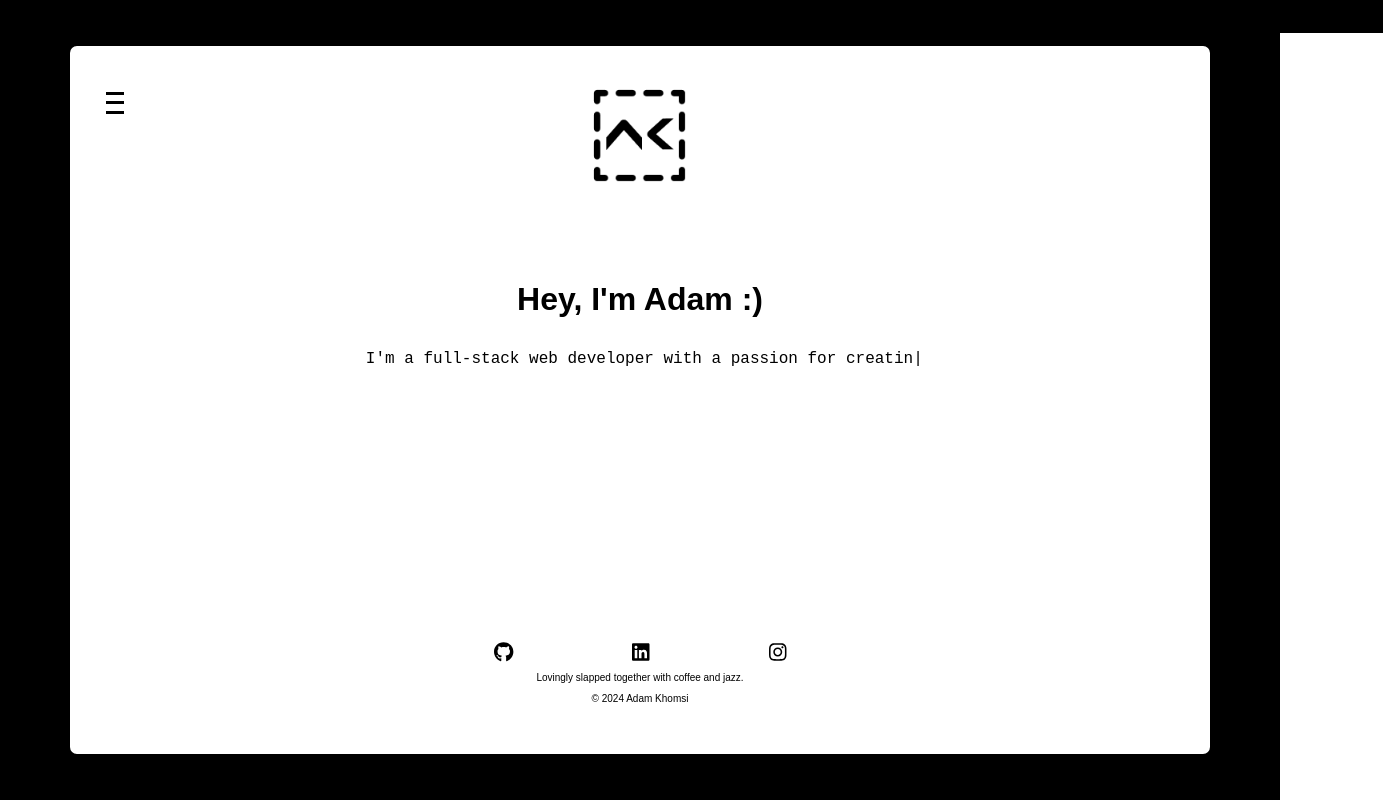
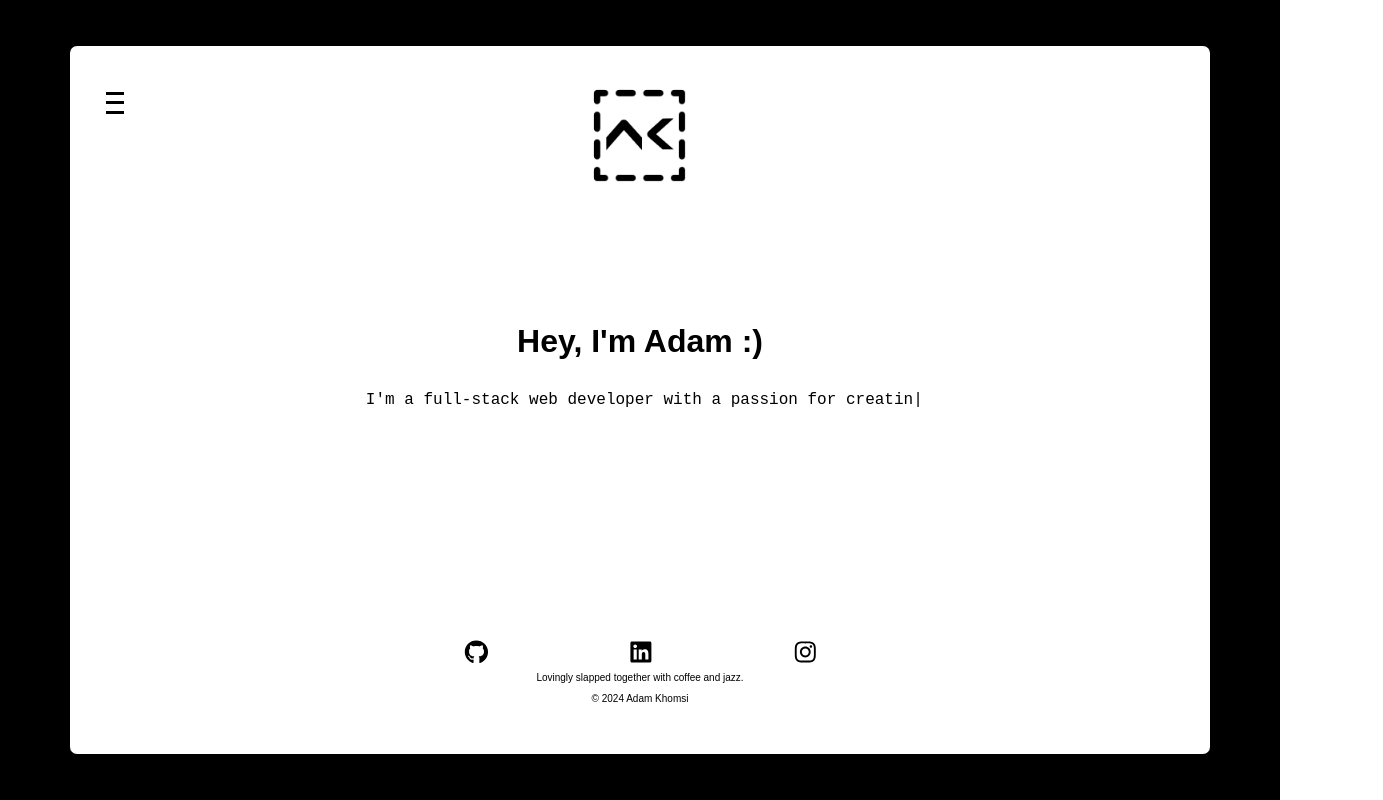
Before and after one commit to mikadosham/adam-khomsi, a React (Create React App) app: page / in a window 1280 px wide. Shown: the whole page, 1383 px wide, since content can reach past the window. Built offline with nearby package versions, Linux system fonts and the light colour scheme; a web font is replaced by a local one.

Commit message:
updated fade fx

```diff
--- a/src/App.js
+++ b/src/App.js
@@ -27,16 +27,12 @@ function Home() {
           showHome={showPortfolio}
         />
         <main>
-          {!showPortfolio && (
-            <div className={`fade-in`}>
-              <Typewriter text={introText} />
-            </div>
-          )}
-          {showPortfolio && (
-            <div className={`fade-in`}>
-              <Portfolio />
-            </div>
-          )}
+          <div className={showPortfolio ? "fade-out" : "fade-in"}>
+            {!showPortfolio && <Typewriter text={introText} />}
+          </div>
+          <div className={showPortfolio ? "fade-in" : "fade-out"}>
+            {showPortfolio && <Portfolio />}
+          </div>
         </main>
         <Footer />
       </div>
--- a/src/Components/Footer.css
+++ b/src/Components/Footer.css
@@ -3,6 +3,7 @@
   width: 50%;
   margin: auto;
   justify-content: space-evenly;
+  transform: scale(1.2); /* Pop effect */
 }
 
 .footer-icons a {
@@ -15,3 +16,7 @@ footer {
   align-self: flex-end;
   font-size: 10px;
 }
+
+.footer-icons a:hover {
+  transform: scale(1.2); /* Pop effect */
+}
--- a/src/Components/HeaderMenu.css
+++ b/src/Components/HeaderMenu.css
@@ -94,22 +94,23 @@ nav ul {
 }
 
 .nav-menu {
-  position: absolute;
+  position: fixed;
   top: -100%;
-  left: -60px;
-  width: 123%;
-  background-color: #000000;
+  left: 0;
+  right: 0;
+  width: 100%;
+  background-color: #000;
   color: white;
   display: flex;
   flex-direction: column;
   align-items: center;
   transition: top 0.3s ease;
   z-index: 10;
-  padding: 45px 0px;
+  padding: 45px 0;
 }
 
 .nav-menu.slide-in {
-  top: -86px;
+  top: 0px;
 }
 .nav-menu.slide-out {
   top: -400%;
--- a/src/Components/HeaderMenu.jsx
+++ b/src/Components/HeaderMenu.jsx
@@ -24,14 +24,6 @@ const HeaderMenu = ({ onPortfolioClick, onHomeClick, showHome }) => {
     <header>
       <nav className="header-nav">
         <div className="menu-left">
-          <button
-            className={`hamburger ${isOpen ? "open" : ""}`}
-            onClick={toggleMenu}
-          >
-            <span className="line"></span>
-            <span className="line"></span>
-            <span className="line"></span>
-          </button>
           <ul className={`nav-menu ${isOpen ? "slide-in" : "slide-out"}`}>
             <li>
               {showHome ? (
@@ -44,6 +36,14 @@ const HeaderMenu = ({ onPortfolioClick, onHomeClick, showHome }) => {
               <span>Contact</span>
             </li>
           </ul>
+          <button
+            className={`hamburger ${isOpen ? "open" : ""}`}
+            onClick={toggleMenu}
+          >
+            <span className="line"></span>
+            <span className="line"></span>
+            <span className="line"></span>
+          </button>
         </div>
         <div className="logo-center">
           <img src="ak-logo.png" alt="Logo" />
--- a/src/Components/Portfolio.css
+++ b/src/Components/Portfolio.css
@@ -1,11 +1,11 @@
 .fade-in {
   opacity: 1;
-  transition: opacity 2s ease-in;
+  transition: opacity 1s ease-in;
 }
 
 .fade-out {
   opacity: 0;
-  transition: opacity 2s ease-out;
+  transition: opacity 1s ease-out;
 }
 
 .portfolio {
--- a/src/index.css
+++ b/src/index.css
@@ -20,6 +20,7 @@ body {
 
 main {
   padding: 0px 50px;
+  padding-top: 62px;
 }
 
 .main-wrapper {
```
Also changed, not shown: package.json (+2 -5 lines), 1 other file (tests, documents, lock files or other folders).
